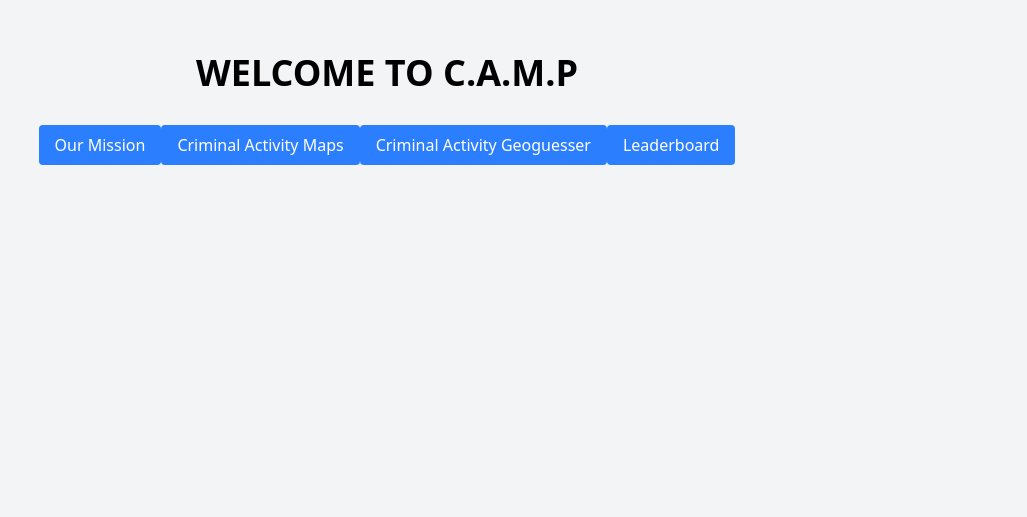
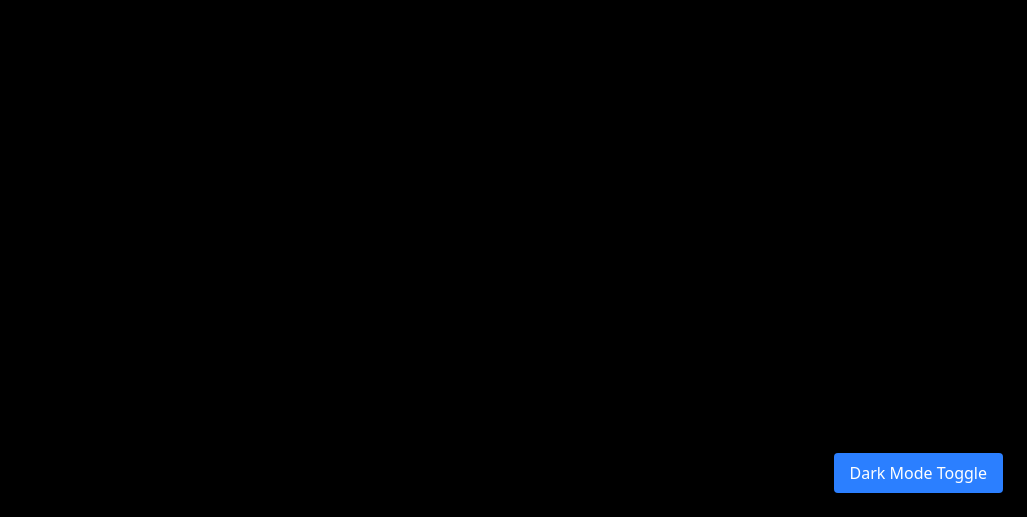
Before and after one commit to ColvinKopram/CAMP, a React (Vite) app in the folder frontend/: page / in a window 1280 px wide. Shown: the part 283-800 px from the top of the page, without its empty margins (253-1280 px from the left). Built offline with nearby package versions, Linux system fonts and the light colour scheme.

Commit message:
styling changes to the landing page

```diff
--- a/frontend/src/LandingPage.tsx
+++ b/frontend/src/LandingPage.tsx
@@ -1,16 +1,55 @@
 import { useNavigate } from 'react-router-dom'
+import { useEffect, useState } from 'react'
+
 
 export default function LandingPage() {
+    const [dark, setDark] = useState(false)
     const navigate = useNavigate()
 
+    useEffect(() => {
+        if(dark) {
+            document.documentElement.classList.add('dark')
+        }
+        else{
+            document.documentElement.classList.remove('dark')
+        }
+    }, [dark])
+
     return (
-        <div className="flex flex-col items-center justify-center min-h-screen bg-gray-100">
-            <h1 className="text-4xl font-bold mb-8">WELCOME TO C.A.M.P</h1>
-            <div className="space-y-4">
-                <button className="bg-blue-500 text-white px-4 py-2 rounded" onClick={() => navigate('/mission')}>Our Mission</button>
-                <button className="bg-blue-500 text-white px-4 py-2 rounded" onClick={() => navigate('/maps')}>Criminal Activity Maps</button>
-                <button className="bg-blue-500 text-white px-4 py-2 rounded" onClick={() => navigate('/geoguesser')}>Criminal Activity Geoguesser</button>
-                <button className="bg-blue-500 text-white px-4 py-2 rounded" onClick={() => navigate('/leaderboard')}>Leaderboard</button>
+        <div className="w-screen h-screen flex flex-col bg-black dark:bg-white relative">
+            <div className='w-full flex justify-center mt-8'>
+                <h1 className="relative xl:text-9xl md:text-8xl text-5xl sm:tracking-[17px] tracking-[10px] uppercase text-center leading-[0.70em] outline-none animate-dimlight box-reflect">
+                    WELCOME TO C.A.M.P
+                </h1>
+            </div>
+
+            <div className="flex flex-col items-center justify-center flex-grow space-y-6 mt-12">
+                {[
+                    {label: 'Our Mission', path: '/mission'},
+                    {label: 'Criminal Activity Maps', path: '/maps'},
+                    {label: 'Criminal Activity Geoguesser', path: '/geoguesser'},
+                    {label: 'Leaderboard', path: '/leaderboard'},
+                ].map(({ label,path}) => (
+                    <button
+                        key={label}
+                        className='rounded-md border-2 border-black w-[180px] h-[60px] transition-all hover:scale-125 hover:animate-pulseGlow hover:text-xl'
+                        onClick={() => navigate(path)}
+                    >
+                        <div className='bg-sample w-full h-full flex items-center justify-center'>
+                            {label}
+                        </div>
+                    </button>
+
+                ))}
+            </div>
+
+            <div className="absolute bottom-6 right-6">
+                <button
+                    className='px-4 py-2 rounded bg-blue-500 text-white hover:bg-blue-600'
+                    onClick={() => setDark(!dark)}>
+                    Dark Mode Toggle
+
+                </button>
             </div>
         </div>
     )
--- a/frontend/tailwind.config.js
+++ b/frontend/tailwind.config.js
@@ -4,8 +4,34 @@ export default {
         "./index.html",
         "./src/**/*.{js,ts,jsx,tsx}",
     ],
+    darkMode:'class',
     theme: {
-        extend: {},
+        extend: {
+            keyframes: {
+                police: {
+                    '0% , 100%' : {
+                        color: '#ff0000',
+                        textShadow:'0 0 15px #ff0000',
+                    },
+                },
+                pulseGlow: {
+                    '0%, 100%' : { transform: 'scale(1)', opacity: 1},
+                    '50%' : { transform: 'scale(1.05)',opacity: 0.8},
+                },
+            },
+            animation: {
+                police: 'police 1s infinite alternate',
+                pulseGlow: 'pulseGlow 1.5s infinite',
+            },
+        },
     },
-    plugins: [],
+    plugins: [
+        function ({ addUtilities }) {
+            addUtilities({
+                '.box-reflect': {
+                    '-webkit-box-reflect': 'below 1px linear-gradient(transparent, #0004)',
+                },
+            })
+        },
+    ],
 }
```
